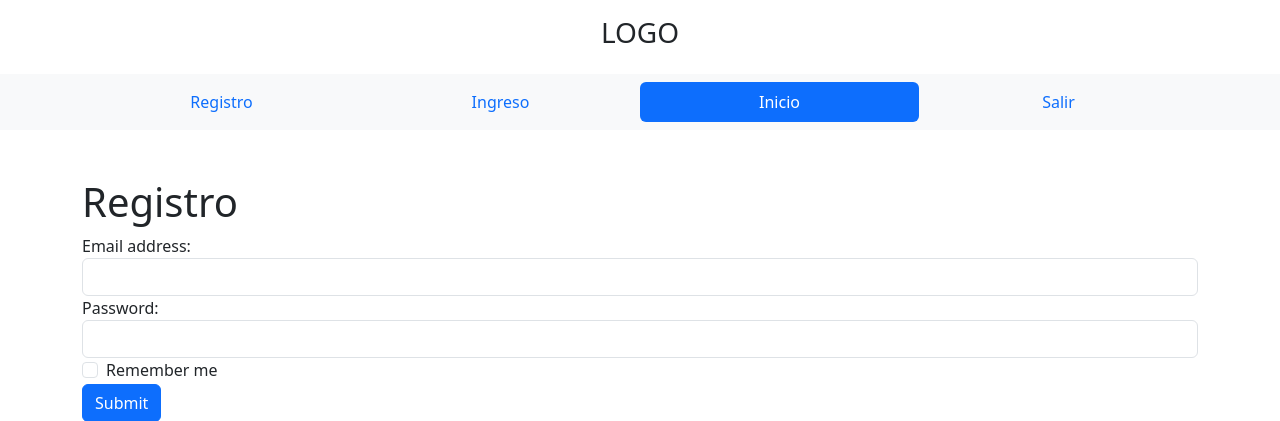
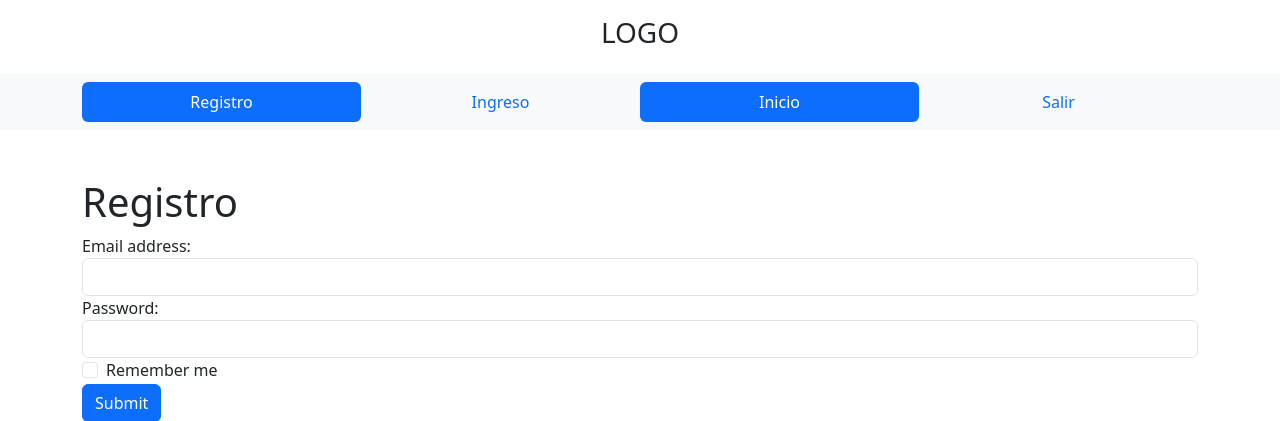
Before and after one commit to DiegoXavier2442/login_securyte, a PHP site: page /index.php in a window 1280 px wide. Shown: the top 421 px of the page. Run offline with PHP 8.4, Linux system fonts and the light colour scheme; some libraries are stand-ins or nearby versions.

Commit message:
Activar botones con variables get

```diff
--- a/disenoweb1/vistas/plantilla.php
+++ b/disenoweb1/vistas/plantilla.php
@@ -25,8 +25,72 @@ BOTONERA
 
         <ul class="nav nav-justified py-2 nav-pills">
 
-          <li class="nav-item">
-            <a class="nav-link " href="index.php?pagina=registro">Registro</a>
+        <?php if (isset($_GET["pagina"])): ?>
+
+           <?php if ($_GET["pagina"] == "registro"): ?>
+
+            <li class="nav-item">
+               <a class="nav-link active" href="index.php?pagina=registro">Registro</a>
+            </li>
+
+            <?php else: ?>
+
+             <li class="nav-item">
+                <a class="nav-link" href="index.php?pagina=registro">Registro</a>
+            </li>
+
+            <?php endif ?>
+
+           <!-- // ingreso boton -->
+            <?php if ($_GET["pagina"] == "ingreso"): ?>
+
+            <li class="nav-item">
+               <a class="nav-link active" href="index.php?pagina=ingreso">Ingreso</a>
+            </li>
+
+            <?php else: ?>
+
+             <li class="nav-item">
+                <a class="nav-link" href="index.php?pagina=ingreso">Ingreso</a>
+            </li>
+
+            <?php endif ?>
+
+
+
+           <?php if ($_GET["pagina"] == "inicio"): ?>
+
+            <li class="nav-item">
+             <a class="nav-link active" href="index.php?pagina=inicio">Inicio</a>
+            </li>
+            <?php else: ?>
+             <li class="nav-item">
+             <a class="nav-link" href="index.php?pagina=inicio">Inicio</a>
+            </li>
+
+            <?php endif ?>
+
+
+
+           <?php if ($_GET["pagina"] == "salir"): ?>
+
+            <li class="nav-item">
+             <a class="nav-link active" href="index.php?pagina=salir">Salir</a>
+            </li>
+            <?php else: ?>
+             <li class="nav-item">
+             <a class="nav-link" href="index.php?pagina=salir">Salir</a>
+            </li>
+
+
+
+
+
+            <?php endif ?>
+
+            <?php else: ?>
+            <li class="nav-item">
+            <a class="nav-link active " href="index.php?pagina=registro">Registro</a>
             </li>
             <li class="nav-item">
             <a class="nav-link" href="index.php?pagina=ingreso">Ingreso</a>
@@ -37,6 +101,12 @@ BOTONERA
             <li class="nav-item">
             <a class="nav-link" href="index.php?pagina=salir">Salir</a>
             </li>
+
+
+
+            <?php endif ?>
+
+
 
         </ul>
 
@@ -63,8 +133,6 @@ if (isset($_GET["pagina"])){
     }
 
 
-
-
 }else{
     include "paginas/registro.php";
 }
```
